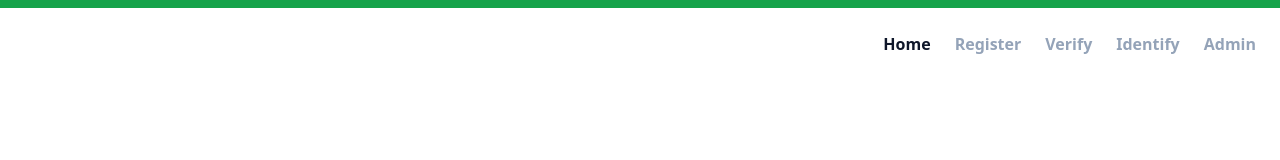
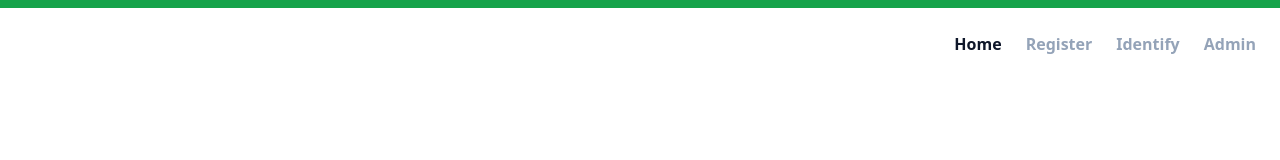
Before and after one commit to DobaKung/vauth, a Vue app: page / in a window 1280 px wide. Shown: the top 160 px of the page. Built offline with nearby package versions, Linux system fonts and the light colour scheme.

Commit message:
refactor: remove Verify route

```diff
--- a/src/components/Nav.vue
+++ b/src/components/Nav.vue
@@ -25,7 +25,6 @@ export default defineComponent({
     links: [
       { to: "/", text: "Home" },
       { to: "/register", text: "Register" },
-      { to: "/verify", text: "Verify" },
       { to: "/identify", text: "Identify" },
       { to: "/log-in", text: "Admin" },
     ],
```
